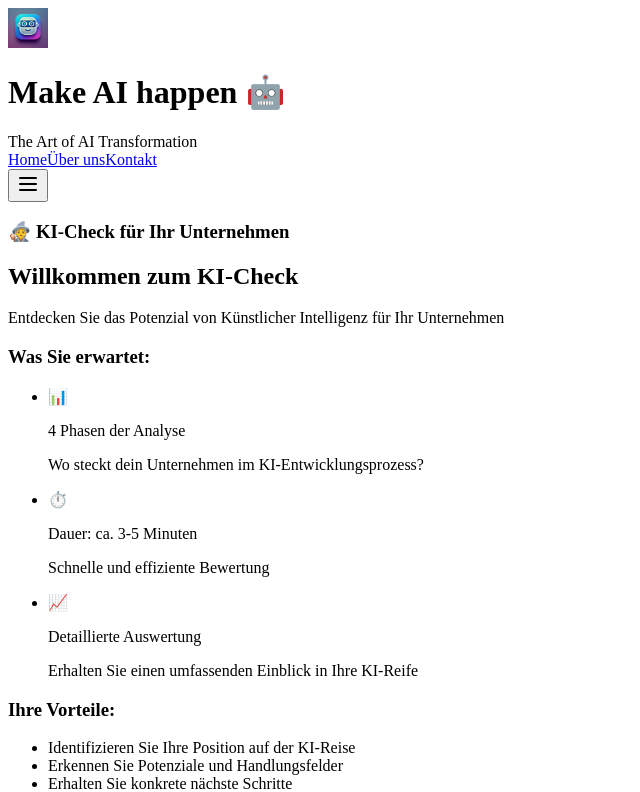
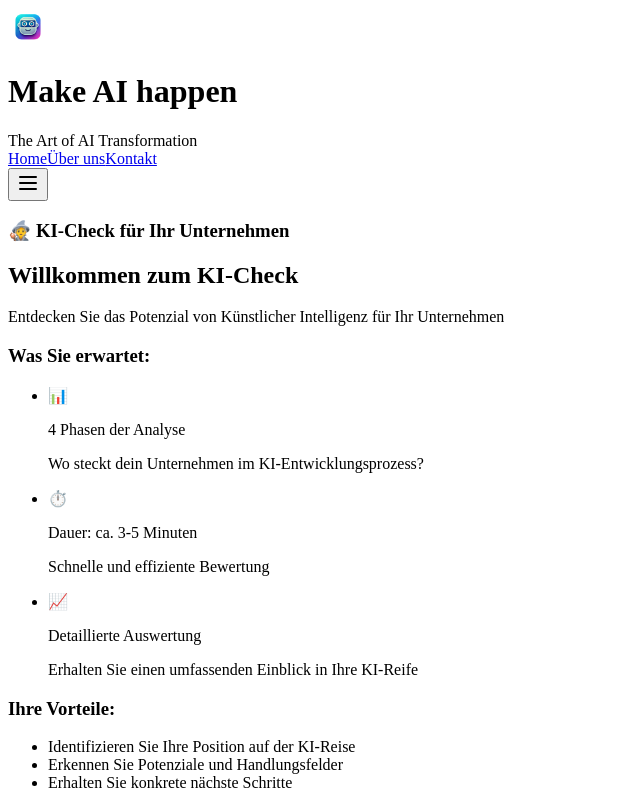
Before and after one commit to liitu-ch/make-ai-happen, a Next.js app: page /maturity-wizard in a window 1280 px wide. Shown: the top 792 px of the page, without its empty margins (0-640 px from the left). Built offline with nearby package versions, Linux system fonts and the light colour scheme.

Commit message:
feat logo

```diff
--- a/pages/maturity-wizard.tsx
+++ b/pages/maturity-wizard.tsx
@@ -21,7 +21,7 @@ const Layout = ({ children }: { children: React.ReactNode }) => {
             <div className="flex items-center">
               {/* <ModernLogo />*/}
               <Image
-                src="/images/logo.jpg"
+                src="/images/logo.png"
                 alt="Make AI Happen Logo"
                 width={40}
                 height={40}
@@ -29,7 +29,7 @@ const Layout = ({ children }: { children: React.ReactNode }) => {
                 priority
               />
               <div className="flex flex-col">
-                <h1 className="text-xl font-bold text-gray-900">Make AI happen 🤖 </h1>
+                <h1 className="text-xl font-bold text-gray-900">Make AI happen </h1>
                 <span className="text-sm text-gray-500 hidden sm:block">The Art of AI Transformation</span>
               </div>
             </div>
```
Also changed, not shown: public/images/logo.png (added), public/site.webmanifest (added).
